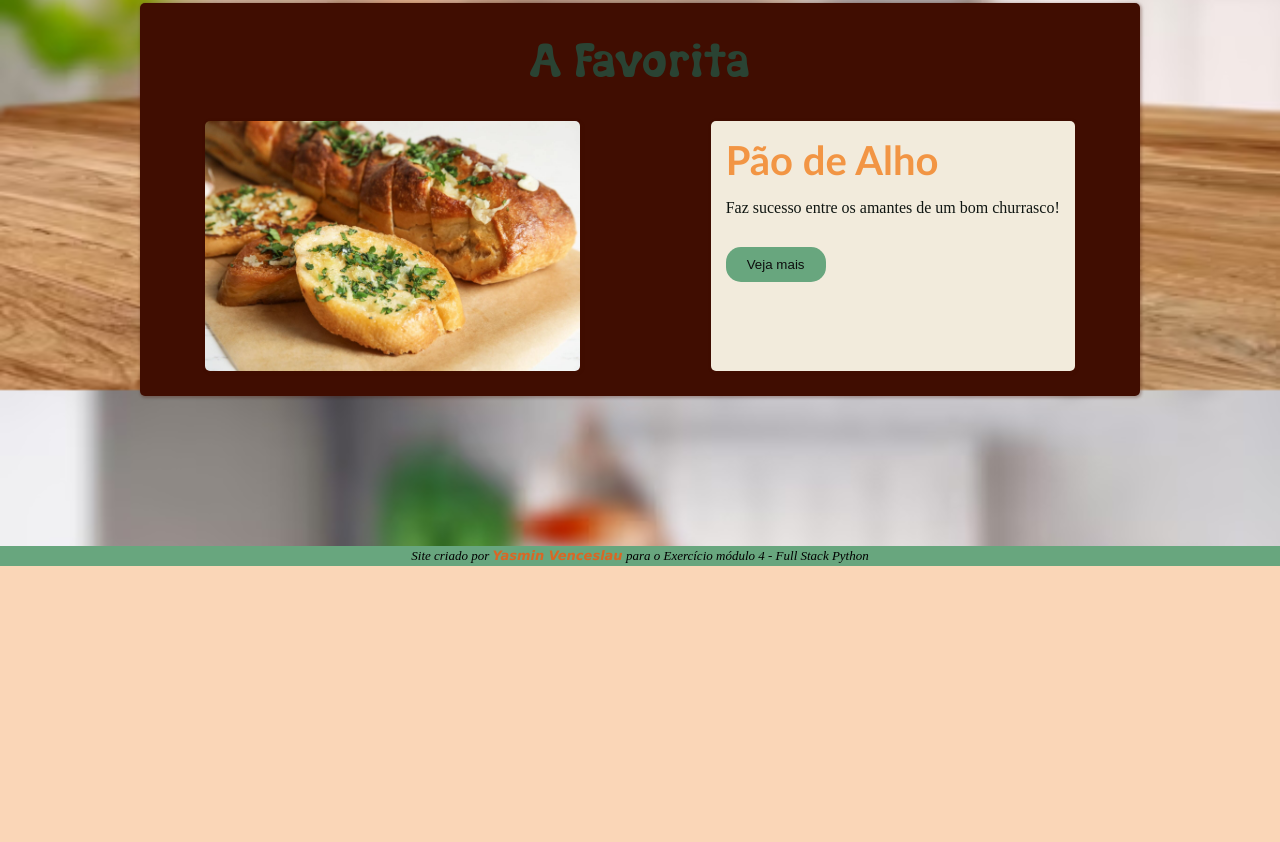
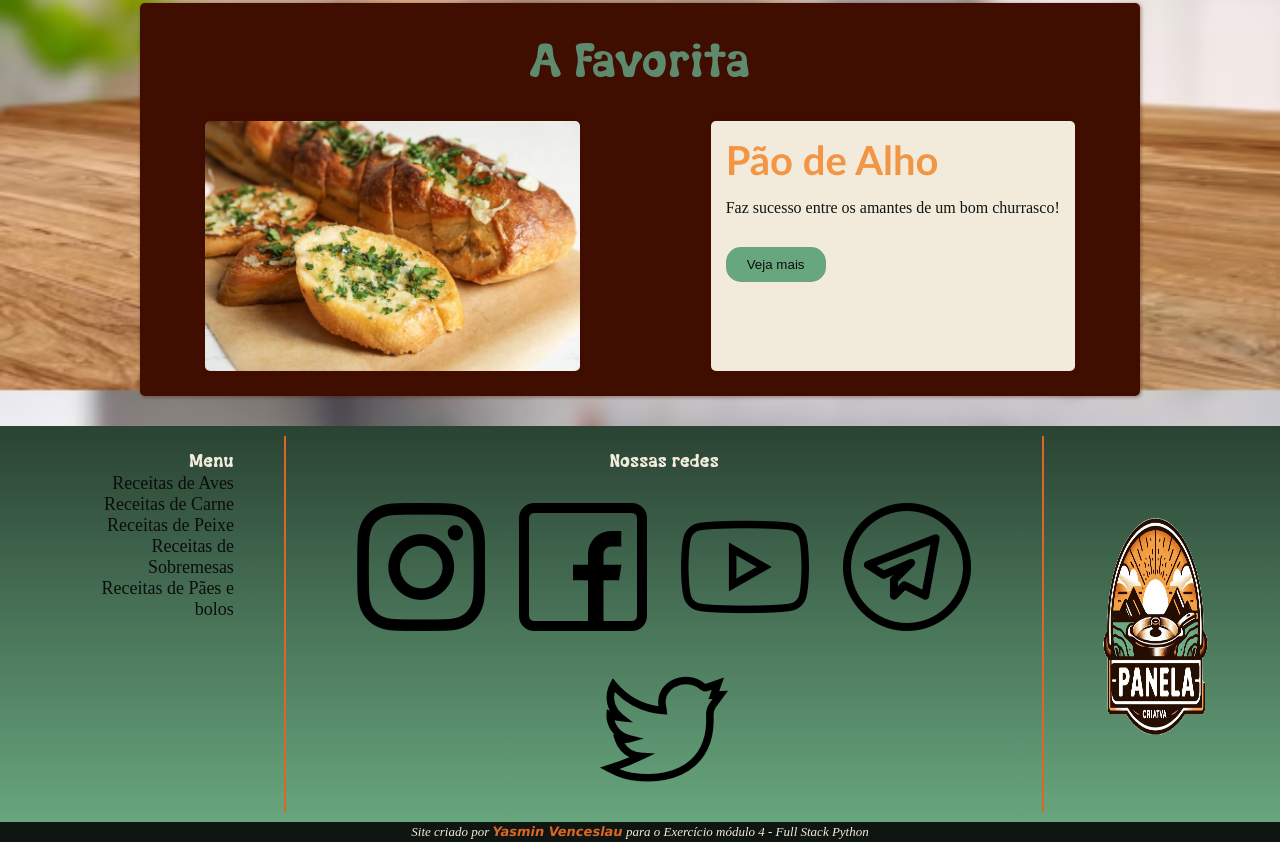
Before and after one commit to YasminVenceslau/Panela_Criativa_Modelo_de_Site, a plain HTML site: page index.html in a window 1280 px wide. Shown: the part 1626-2468 px from the top of the page. Before the commit the page ends 2192 px from the top, so only its background shows below. Drawn offline with Linux system fonts and the light colour scheme.

Commit message:
Finalização

```diff
--- a/index.html
+++ b/index.html
@@ -202,7 +202,45 @@
         </section>
     </div>
 
+<div class="pe">
+    <section>
 
+        <div class="top">
+
+
+
+
+
+            <div class="nav2">
+                <nav >
+                    <h3>Menu</h3>
+                    <ul>
+                        <li><a href="">Receitas de Aves</a></li>
+                        <li><a href="">Receitas de Carne</a></li>
+                        <li><a href="">Receitas de Peixe</a></li>
+                        <li><a href="">Receitas de Sobremesas</a></li>
+                        <li><a href="">Receitas de Pães e bolos</a></li>
+                    </ul>
+                </nav>
+            </div>
+
+        </div>
+
+        <hr class="barra">
+
+            <div class="social">
+                <h3>Nossas redes</h3>
+                <a href=""><img src="imagens/instagram (1).png" alt="istagram"></a>
+                <a href=""><img src="imagens/facebook (1).png" alt="face"></a>
+                <a href=""><img src="imagens/youtube (1).png" alt="youtube"></a>
+                <a href=""><img src="imagens/telegrama.png" alt="telegram"></a>
+                <a href=""><img src="imagens/twitter.png" alt="twitter"></a>
+            </div>
+            <hr class="barra">
+            <img src="imagens/semfubndo.png" alt="logo da página">
+    </section>
+
+</div>
 
 
 
--- a/main.css
+++ b/main.css
@@ -140,18 +140,21 @@ form button:hover,
     border-color: #68A67E;
 }
 
-.navegacao{ /* deixa o texto na direita da pagina */
+.navegacao,
+.nav2{ /* deixa o texto na direita da pagina */
     text-align: right;
     padding: 10px 50px;
 }
 
-.navegacao li{/* remove a decoração da lista */
+.navegacao li,
+.nav2 li{/* remove a decoração da lista */
 
 list-style-type:none ;
 
 }
 
-.navegacao a{ /* lista do cabeçalho */
+.navegacao a,
+.nav2 a{ /* lista do cabeçalho */
     text-decoration: none;
     color: #0D0D0D;
     font-size: large;
@@ -159,14 +162,16 @@ list-style-type:none ;
 
 }
 
-.navegacao ul a:hover{/* passar o mouse no cabeçalho */
+.navegacao ul a:hover,
+.nav2 ul a:hover{/* passar o mouse no cabeçalho */
     text-decoration:underline;
     text-decoration-style: wavy;
     padding: 5px;
 
 }
 
-.navegacao ul a:hover:before{
+.navegacao ul a:hover:before,
+.nav2 ul a:hover:before{
     content: url(imagens/frigideira.png);
 
 }
@@ -210,13 +215,15 @@ main .video > iframe{/* torna o video responsivo */
 
 }
 
-.cima a:hover{ /* faz com que a imagen fique com opacidade  */
+.cima a:hover,
+.pe section a:hover{ /* faz com que a imagen fique com opacidade  */
     opacity: 0.5;
 }
 
 .cima  h2{ /* estilo do cabeçalho da main */
  font-size: 55px;
  font-family: "cookie";
+ color: #68A67E;
 }
 
 .container h3{  /* estilo do texto da main */
@@ -340,7 +347,7 @@ aside a:hover{ /* estilo do link da main */
     text-align: center;
     font-family: var(--h);
 
-    color: #2a4333;
+    color: #5e8b6e;
     font-size: 40px;
     font-weight: 100;
 
@@ -481,12 +488,88 @@ aside a:hover{ /* estilo do link da main */
     border-radius: 5px;
 }
 
+.pe { /* responsividad no footer */
+
+    min-width: 300px;
+    max-width: 2000px;
+    margin: auto;
+
+    text-align: center;
+    margin-top: 30px;
+
+background-image: linear-gradient(#2a4333,#68A67E);
+
+}
+
+.pe section img{
+
+    max-width: 10%;
+    padding: 50px;
+
+
+
+}
+
+.pe section{
+    display: inline-flex;
+    padding: 10px;
+
+
+}
+
+.top{
+    display: flex;
+    flex-wrap: nowrap;
+    flex-direction: initial;
+    padding-left: 15px;
+}
+
+.nav2{
+    padding-top: 15px;
+    padding-right: 50px;
+
+
+}
+.nav2 h3{
+    font-family: var(--h);
+    color: #F2EBDC;
+    font-weight: 100;
+
+}
+
+.pe hr.barra{
+    border: 1px solid var(--cor3);
+
+}
+
+.social{
+    text-align: center;
+}
+
+.social h3{
+    padding: 15px;
+
+
+    font-family: var(--h);
+    font-weight: 100;
+    color: #F2EBDC;
+}
+
+.social a img{
+
+    max-width: 25%;
+    padding: 15px;
+}
+
+
+
 
 
 footer{ /* formataçao do rodape, cor e tamanho */
-    background-color: #68A67E;
+    background-color: #0f1511;
+    color: #F2EBDC;
     padding: 2px;
-    margin-top: 150px;
+
 
     min-width: 300px;
     max-width:  auto;
```
Also changed, not shown: imagens/de-volta-ao-topo.png (added), imagens/facebook (1).png (added), imagens/instagram (1).png (added), imagens/telegrama.png (added), imagens/twitter.png (added), imagens/whatsapp.png (added), imagens/youtube (1).png (added), 1 other file.
